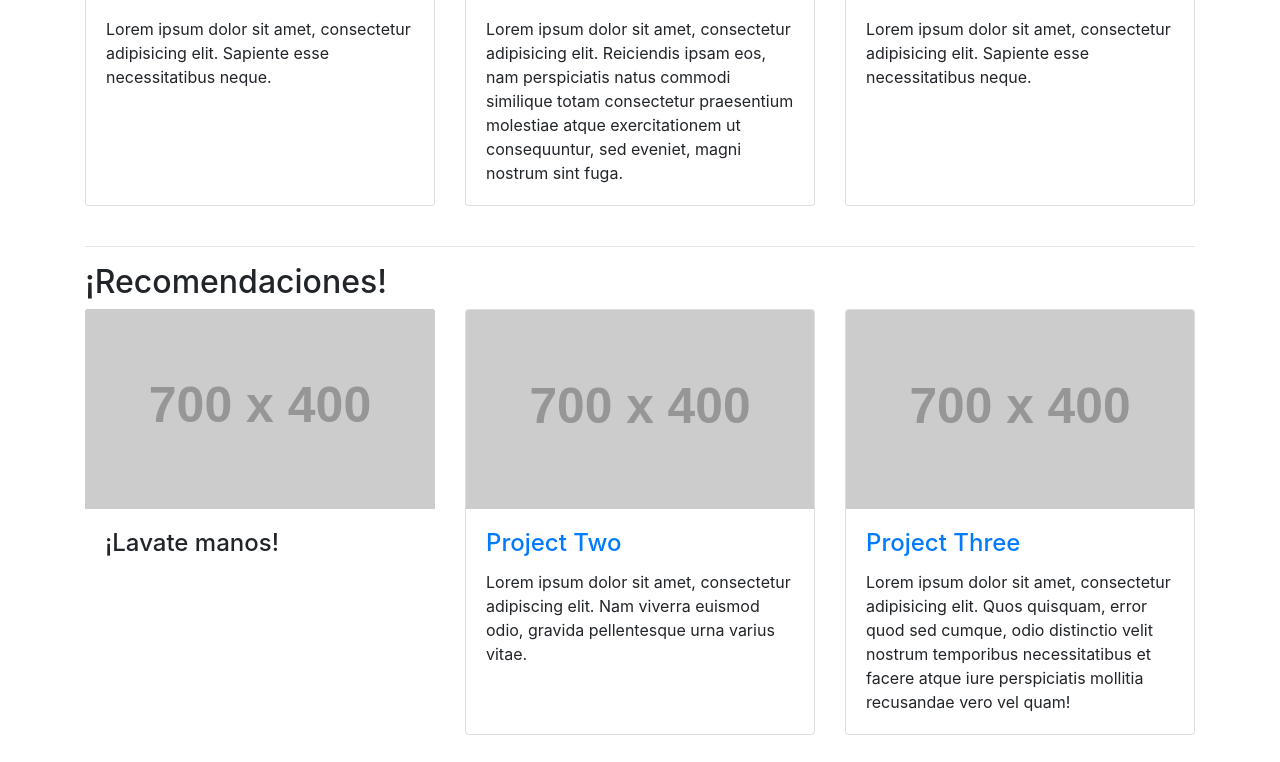
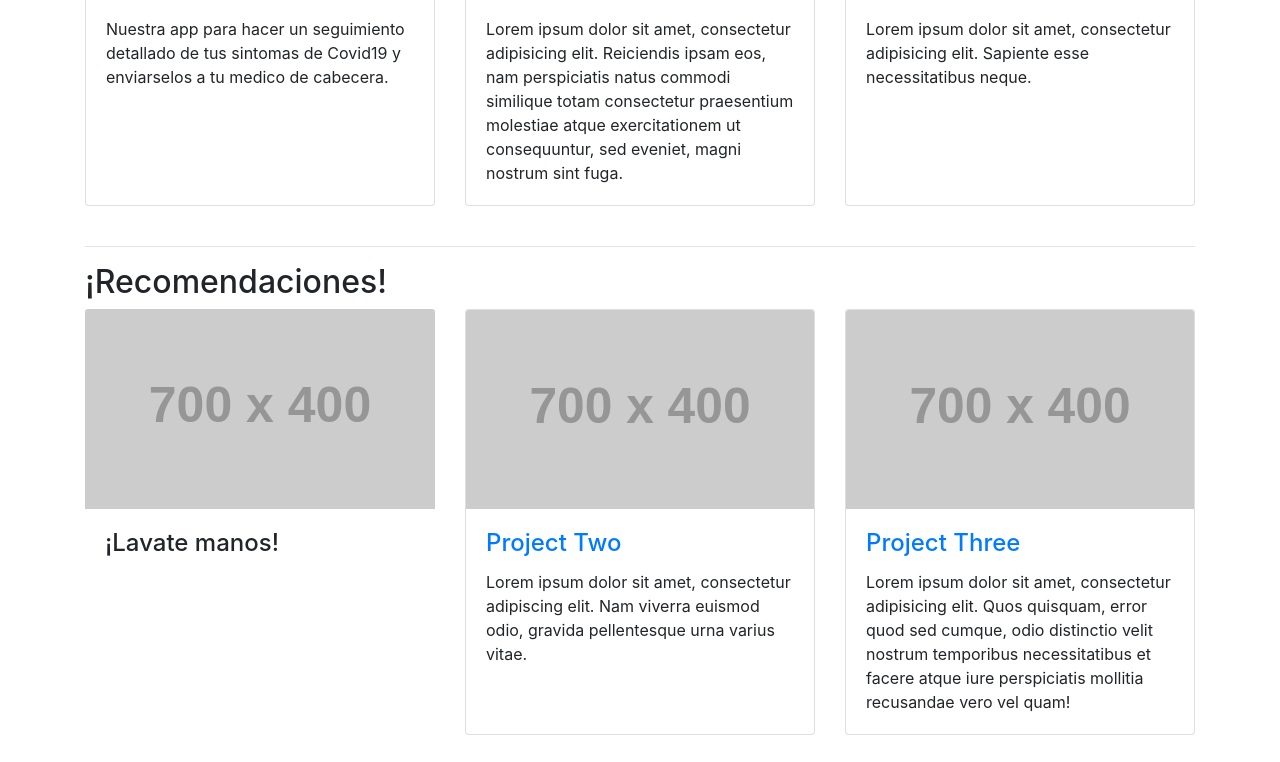
Before and after one commit to mlab-ar/landing_seguiSalud, a website: page index.html in a window 1280 px wide. Shown: the part 949-1711 px from the top of the page. Drawn offline with Linux system fonts and the light colour scheme; placeholder pictures from the web are drawn by us.

Commit message:
Description

```diff
--- a/index.html
+++ b/index.html
@@ -104,7 +104,7 @@
         <div class="card h-100">
           <h4 class="card-header">seguiSalud</h4>
           <div class="card-body">
-            <p class="card-text">Lorem ipsum dolor sit amet, consectetur adipisicing elit. Sapiente esse necessitatibus neque.</p>
+            <p class="card-text">Nuestra app para hacer un seguimiento detallado de tus sintomas de Covid19 y enviarselos a tu medico de cabecera.</p>
           </div>
         </div>
       </div>
```
